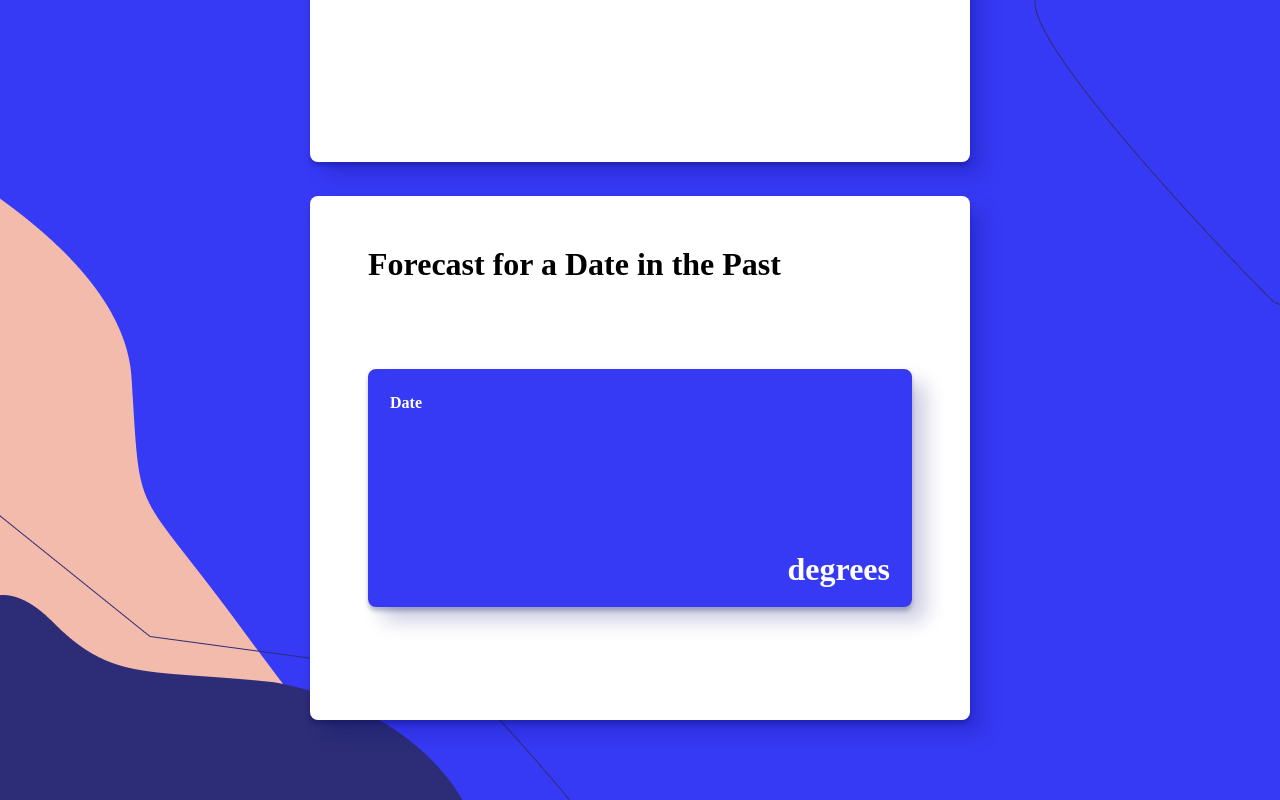
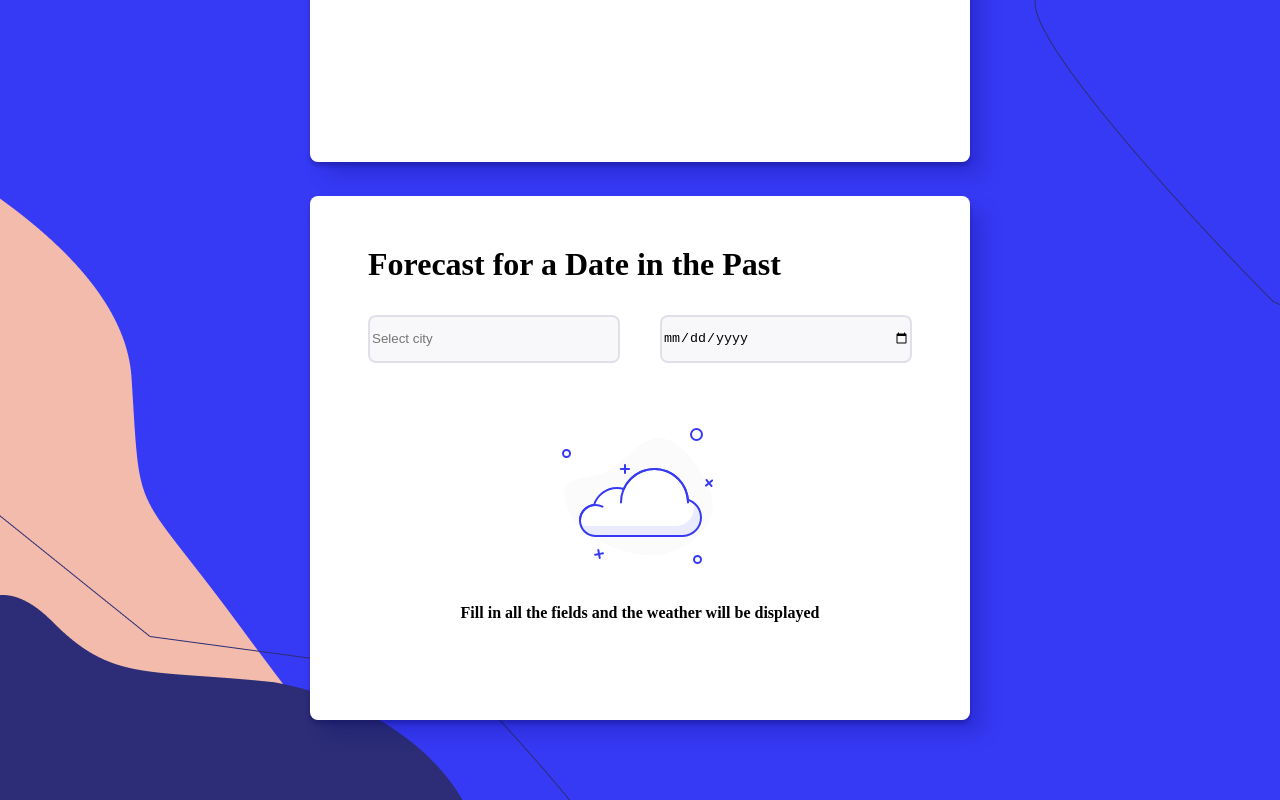
Before and after one commit to Mobidikt/weather-forecast, a React (Create React App) app: page / in a window 1280 px wide. Shown: the part 721-1521 px from the top of the page. Built offline with nearby package versions, Linux system fonts and the light colour scheme.

Commit message:
Make layout and styles in block forecast day

```diff
--- a/src/components/ForecastDay/ForecastDay.css
+++ b/src/components/ForecastDay/ForecastDay.css
@@ -50,13 +50,57 @@
     color: #FFFFFF;
     align-self: flex-end;
 }
+.input-forecast {
+    width: 252px;
+    height: 48px;
+    box-sizing: border-box;
+    background: rgba(128, 131, 164, 0.06);
+    border: 2px solid rgba(128, 131, 164, 0.2);
+    border-radius: 8px;
+    cursor: pointer;
+    outline: none;
+}
+.input-cities:hover {
+    border: 2px solid #373AF5;
+}
+.input-cities:focus {
+    border: 2px solid #373AF5;
+}
+.list-cities {
+    margin-top: 10px;
+}
+.placeholder {
+    display: flex;
+    flex-direction: column;
+    align-items: center;
+}
+.placeholder__img {
+    height: 160px;
+    width: 160px;
+    margin-bottom: 24px;
+}
+.placeholder__text{
+    text-align: center;
+    font-family: Ubuntu;
+    font-style: normal;
+    font-weight: bold;
+    font-size: 16px;
+    line-height: 24px;
+    margin: 0;
+}
 @media screen and (max-width: 800px) {
     .forecast-day {
         width: 300px;
         min-height: 576px;
         padding: 32px 24px 60px;
     }
+    .forecast-day__menu {
+        flex-direction: column;
+    }
     .forecast-day__weather {
         flex-direction: column;
     }
+    .placeholder__text{
+        max-width: 240px;
+    }
 }
--- a/src/components/ForecastDay/ForecastDay.tsx
+++ b/src/components/ForecastDay/ForecastDay.tsx
@@ -1,15 +1,48 @@
-import React from 'react';
+import React, { useState } from 'react';
+import imgPlaceholder from '../../assets/image/Academy-Weather-bg160.svg'
+import { list_cities } from '../../config';
 import './ForecastDay.css';
 
 const ForecastDay: React.FC = () => {
+    const [currentCity, setCurrentCity] = useState<string>('');
+    const [forecastDate, setForecastDate] = useState<string>('forecastDate');
   return (
     <div className="forecast-day">
         <h2 className="forecast-day__title">Forecast for a Date in the Past</h2>
-        <div className="forecast-day__menu"></div>
+        <div className="forecast-day__menu">
+            <input
+                className="input-forecast"
+                placeholder="Select city"
+                value={currentCity}
+                list="cities"
+                id="answerInput"
+                onChange={(e)=>{setCurrentCity(e.target.value)}}
+            />
+            <datalist className="list-cities" id="cities">
+                {list_cities.map((city) => (
+                    <option key={city.name} value={city.name} data-value={city}/>
+                ))}
+            </datalist>
+            <input
+                className="input-forecast"
+                type="date"
+                id="start"
+                name="forecast-date"
+                value={forecastDate}
+                placeholder="forecastDate"
+                onChange={(event) => console.log(event.target.value)}
+            />
+        </div>
+        {currentCity ?
         <div className="forecast-day__weather">
             <p className="forecast-day__date">Date</p>
             <p className="forecast-day__degree">degrees</p>
         </div>
+        : <div className="placeholder">
+            <img className="placeholder__img" src={imgPlaceholder} alt="Weather" />
+            <p className="placeholder__text">Fill in all the fields and the weather will be displayed</p>
+        </div>
+        }
     </div>
   );
 };
--- a/src/config.ts
+++ b/src/config.ts
@@ -1,4 +1,9 @@
-export const list_cities: {name: string, longitude: number, latitude: number}[] = [
+export type CityType = {
+    name: string,
+    longitude: number,
+    latitude: number,
+}
+export const list_cities: CityType[] = [
     {
         name: 'Самара',
         longitude: 53.195873,
```
Also changed, not shown: src/assets/image/Academy-Weather-bg160.svg (added).
